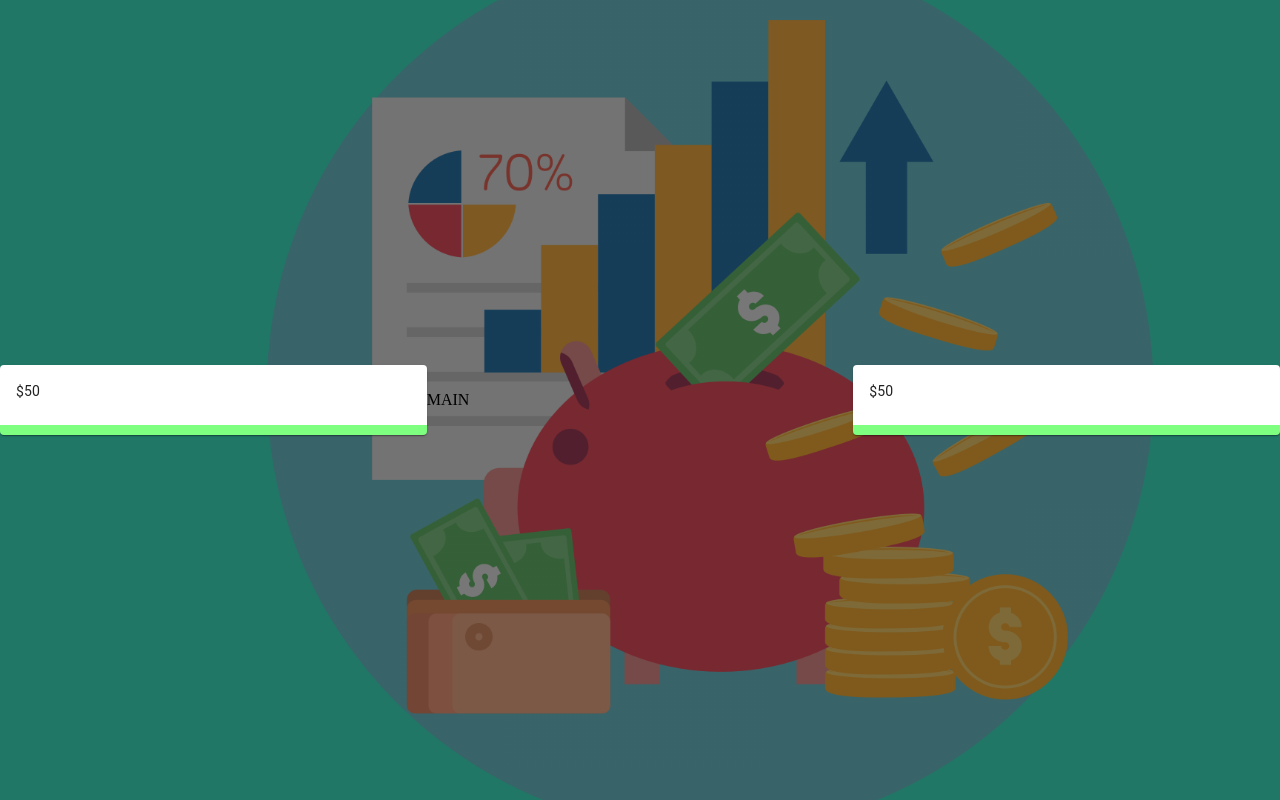
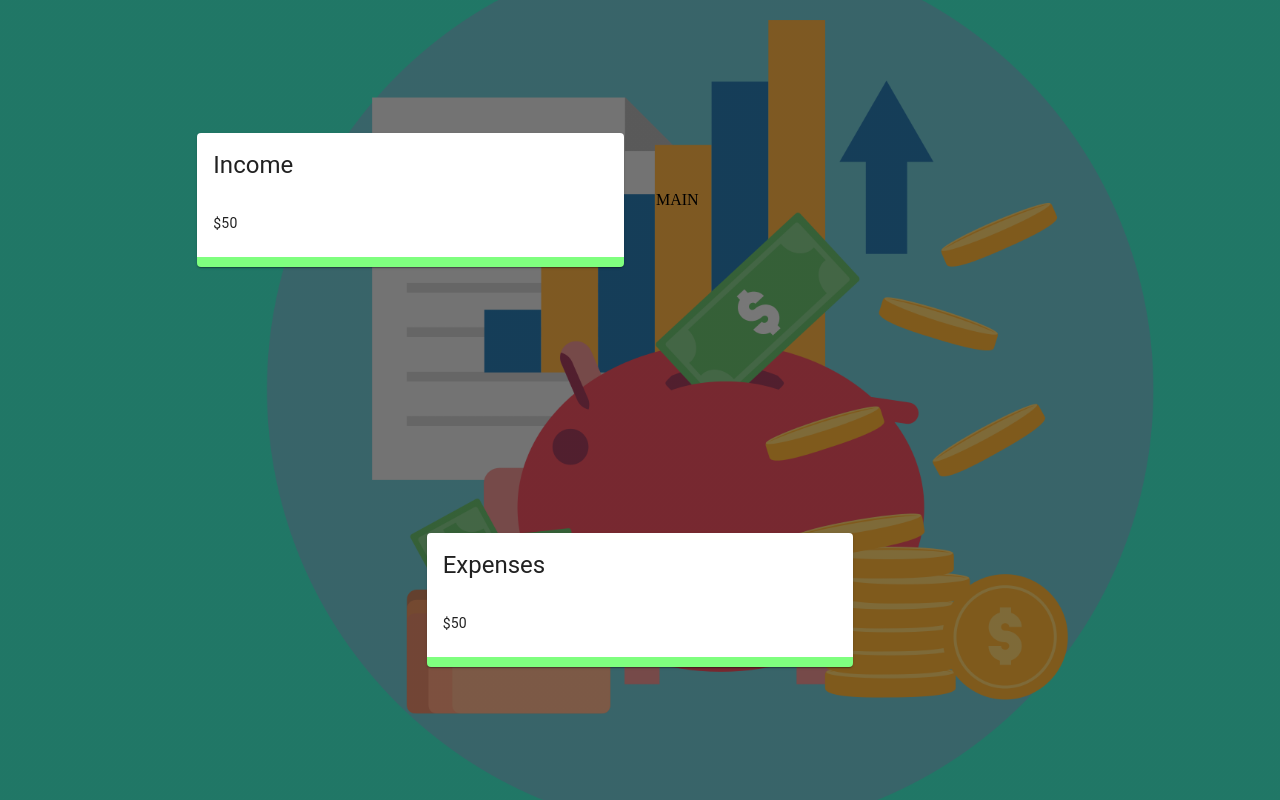
Before and after one commit to thapaRoyal/expense_tracker, a React (Create React App) app: page / in a window 1280 px wide. Built offline with nearby package versions, Linux system fonts and the light colour scheme.

Commit message:
changing titles

```diff
--- a/src/App.js
+++ b/src/App.js
@@ -1,11 +1,14 @@
 import React from 'react';
 import { Grid } from '@material-ui/core';
 import Details from './components/Details/Details';
+import useStyles from './styles';
 
 const App = () => {
+  const classes = useStyles();
   return (
     <div>
       <Grid
+        className={classes.grid}
         container
         spacing={0}
         alignItems="center"
@@ -13,13 +16,13 @@ const App = () => {
         style={{ height: '100vh' }}
       >
         <Grid item xs={12} sm={4}>
-          <Details />
+          <Details title="Income" />
         </Grid>
         <Grid item xs={12} sm={4}>
           MAIN
         </Grid>
         <Grid item xs={12} sm={4}>
-          <Details />
+          <Details title="Expenses" />
         </Grid>
       </Grid>
     </div>
--- a/src/components/Details/Details.jsx
+++ b/src/components/Details/Details.jsx
@@ -4,11 +4,11 @@ import { Doughnut } from 'react-chartjs-2';
 
 import useStyles from './styles';
 
-const Details = () => {
+const Details = ({ title }) => {
   const classes = useStyles();
   return (
     <Card className={classes.income}>
-      <cardHeader title="Income" />
+      <CardHeader title={title} />
       <CardContent>
         <Typography variant="body2">$50</Typography>
         {/* <Doughnut data="DATA" /> */}
```
